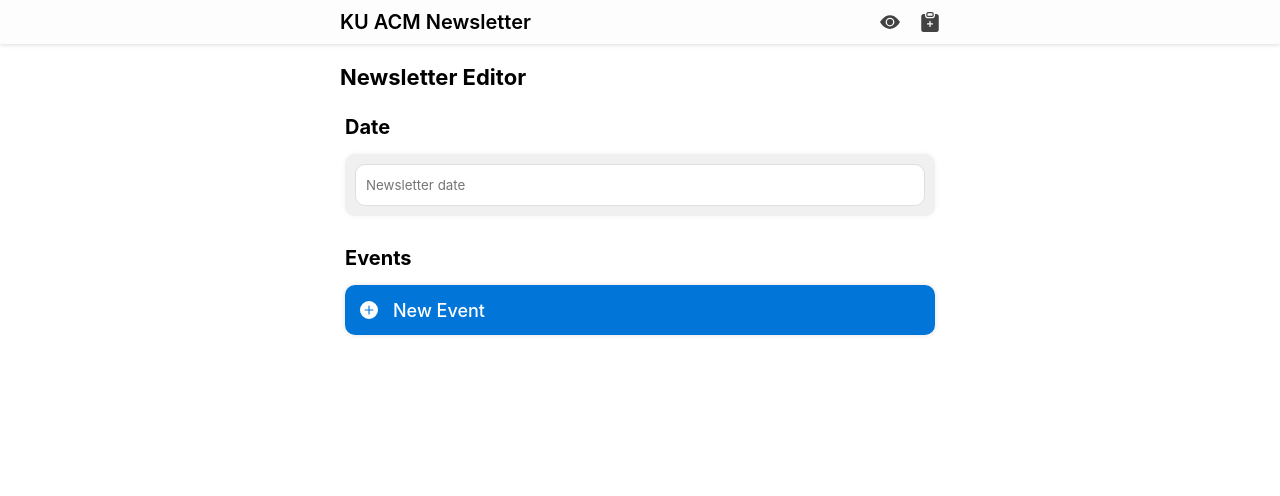
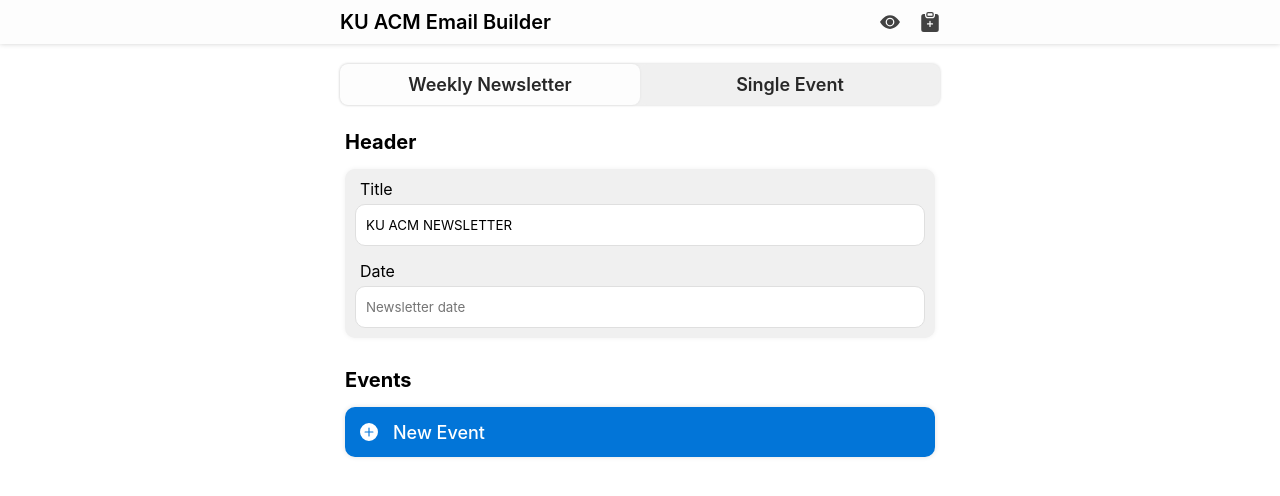
Before and after one commit to KU-ACM/acm-newsletter, a React (Create React App) app: page / in a window 1280 px wide. Both pictures are taken after a click on the element 890 px from the left and 22 px from the top of the page. Shown: the top 496 px of the page. Built offline with nearby package versions, Linux system fonts and the light colour scheme.

Commit message:
added single event mode

```diff
--- a/src/App.css
+++ b/src/App.css
@@ -71,3 +71,38 @@
   height: 20px;
   width: 20px;
 }
+
+.acm-switcher {
+  background-color: #f0f0f0;
+  display: flex;
+  cursor: pointer;
+  color: #282828;
+  box-shadow: 0 0 3px #00000030;
+  border: 0;
+  border-radius: 8px;
+  user-select: none; /* supported by Chrome and Opera */
+  -webkit-user-select: none; /* Safari */
+  -khtml-user-select: none; /* Konqueror HTML */
+  -moz-user-select: none; /* Firefox */
+  -ms-user-select: none; /* Internet Explorer/Edge */
+}
+
+.acm-switcher .acm-switcher-item {
+  background-color: #f0f0f0;
+  border-radius: 8px;
+  font-size: 18px;
+  font-weight: 600;
+  text-align: center;
+  justify-content: center;
+  padding: 10px 15px;
+  display: flex;
+  flex: 1 1 0;
+  height: 100%;
+  z-index: 0;
+}
+
+.acm-switcher-item.acm-switcher-item-selected {
+  background-color: #fdfdfd;
+  box-shadow: 0 0 3px #00000010;
+  z-index: 1;
+}
--- a/src/App.tsx
+++ b/src/App.tsx
@@ -21,7 +21,7 @@
     <>
       <div className="acm-navbar">
         <div className="acm-navbar-item-container">
-          <div className="acm-navbar-title">KU ACM Newsletter</div>
+          <div className="acm-navbar-title">KU ACM Email Builder</div>
           <div className="acm-navbar-button" onClick={toggleEditing}>
             {isEditing ? (
               <EyeFill className="acm-navbar-button-icon" />
--- a/src/components/editor/Editor.tsx
+++ b/src/components/editor/Editor.tsx
@@ -1,18 +1,24 @@
 import { ChangeEvent, useContext, useState } from "react";
+import { CardImage, PencilFill, PlusCircleFill } from "react-bootstrap-icons";
 import { AppContext } from "../../data/AppContext";
 import { emptyEvent, KAEvent } from "../../data/KANewsletter";
 import { uploadImage } from "../../services/ImageUploadService";
-import {
-  CardImage,
-  PencilFill,
-  PlusCircle,
-  PlusCircleFill,
-} from "react-bootstrap-icons";
 import "./editor.css";
 
 const Editor = (): JSX.Element => {
   const { newsletterData, setNewsletterData } = useContext(AppContext);
   const [editingIndex, setEditingIndex] = useState<number>(-1);
+  const [headerEnabled, setHeaderEnabled] = useState<boolean>(true);
+  const [singleEventMode, setSingleEventMode] = useState<boolean>(false);
+
+  const switchSingleEventModeTo = (flag: boolean) => {
+    setNewsletterData({
+      ...newsletterData,
+      hasHeader: !flag,
+    });
+    setHeaderEnabled(!flag);
+    setSingleEventMode(flag);
+  };
 
   const onEditingIndexChanged = (index: number) => {
     setEditingIndex(index);
@@ -22,7 +28,7 @@
     const _events = newsletterData.events;
     _events[editingIndex] = event;
     setNewsletterData({
-      date: newsletterData.date,
+      ...newsletterData,
       events: _events,
     });
     setEditingIndex(-1);
@@ -31,7 +37,7 @@
   const onEventCreated = () => {
     const numCurrentEvents = newsletterData.events.length;
     setNewsletterData({
-      date: newsletterData.date,
+      ...newsletterData,
       events: [...newsletterData.events, emptyEvent],
     });
     setEditingIndex(numCurrentEvents);
@@ -40,22 +46,50 @@
   const deleteEvent = (event: KAEvent) => {
     setEditingIndex(-1);
     setNewsletterData({
-      date: newsletterData.date,
+      ...newsletterData,
       events: newsletterData.events.filter((e) => e !== event),
     });
   };
 
   const handleDateChange = (e: ChangeEvent<HTMLInputElement>) => {
     setNewsletterData({
+      ...newsletterData,
       date: e.target.value,
-      events: newsletterData.events,
+    });
+  };
+
+  const handleTitleChange = (e: ChangeEvent<HTMLInputElement>) => {
+    setNewsletterData({
+      ...newsletterData,
+      title: e.target.value,
     });
   };
 
   return (
     <div className="acm-editor-container">
-      <div className="acm-editor-title">Newsletter Editor</div>
-      <div className="acm-editor-subtitle">Date</div>
+      <div className="acm-switcher">
+        <div
+          className={
+            "acm-switcher-item" +
+            (singleEventMode ? "" : " acm-switcher-item-selected")
+          }
+          onClick={() => switchSingleEventModeTo(false)}
+        >
+          Weekly Newsletter
+        </div>
+        <div
+          className={
+            "acm-switcher-item" +
+            (singleEventMode ? " acm-switcher-item-selected" : "")
+          }
+          onClick={() => switchSingleEventModeTo(true)}
+        >
+          Single Event
+        </div>
+      </div>
+      {headerEnabled && (
+        <>
+          <div className="acm-editor-subtitle">Header</div>
           <div style={{ padding: 5 }}>
             <div className="acm-editor-form-container">
               <form
@@ -64,15 +98,24 @@
                   e.preventDefault();
                 }}
               >
+                <div className="acm-editor-form-label">Title</div>
                 <input
                   type="text"
-              style={{ margin: 0 }}
+                  value={newsletterData.title}
+                  onChange={handleTitleChange}
+                />
+                <div className="acm-editor-form-label">Date</div>
+                <input
+                  type="text"
+                  style={{ marginBottom: 0 }}
                   placeholder="Newsletter date"
                   onChange={handleDateChange}
                 />
               </form>
             </div>
           </div>
+        </>
+      )}
       <div className="acm-editor-subtitle">Events</div>
       <div className="acm-editor-event-preview-container">
         {newsletterData.events.map((e) => (
--- a/src/components/event-card/EventCard.tsx
+++ b/src/components/event-card/EventCard.tsx
@@ -11,6 +11,7 @@
         <img className="acm-card-img" src={props.event.img_src} alt="event" />
       )}
       <div className="acm-card-header-container">
+        {(props.event.date || props.event.time || props.event.venue) && (
           <div className="acm-card-header-dtv-container">
             {props.event.date && (
               <div className="acm-card-header-dtv">{props.event.date}</div>
@@ -22,6 +23,7 @@
               <div className="acm-card-header-dtv">{props.event.venue}</div>
             )}
           </div>
+        )}
         <div className="acm-card-header-title">{props.event.title}</div>
       </div>
 
--- a/src/components/event-card/eventCard.css
+++ b/src/components/event-card/eventCard.css
@@ -18,17 +18,15 @@
 }
 
 .acm-card-header-container .acm-card-header-dtv-container {
-  margin-top: 5px;
-  margin-bottom: 10px;
+  margin-bottom: 15px;
   font-size: 18px;
   color: #e50909;
   font-weight: 600;
-  display: flex;
-  flex-flow: row wrap;
-  gap: 8px;
 }
 
 .acm-card-header-dtv-container .acm-card-header-dtv {
+  display: inline-block;
+  margin: 0 5px 5px 0;
   border: 2px solid #e50909;
   padding: 3px 5px;
   border-radius: 6px;
@@ -36,8 +34,7 @@
 
 
 .acm-card-header-container .acm-card-header-title {
-  margin-top: 5px;
-  font-size: 22px;
+  font-size: 24px;
   line-height: 26px;
   font-weight: bold;
 }
--- a/src/components/newsletter/Newsletter.tsx
+++ b/src/components/newsletter/Newsletter.tsx
@@ -10,10 +10,10 @@
 
   return (
     <div className="acm-newsletter-container">
-      <div className="acm-newsletter-header">
-        <div className="acm-newsletter-header-title">KU ACM NEWSLETTER</div>
+      {newsletterData.hasHeader && <div className="acm-newsletter-header">
+        <div className="acm-newsletter-header-title">{newsletterData.title}</div>
         <div className="acm-newsletter-header-date">{newsletterData.date}</div>
-      </div>
+      </div>}
       {newsletterData.events.map((e) => (
         <EventCard event={e} />
       ))}
--- a/src/data/AppContext.tsx
+++ b/src/data/AppContext.tsx
@@ -1,9 +1,8 @@
 import React, {
-  createContext,
   Dispatch,
   ReactNode,
   SetStateAction,
-  useState,
+  useState
 } from "react";
 import { KANewsletter } from "./KANewsletter";
 
@@ -20,6 +19,8 @@
 
 export const AppContextProvider = ({ children }: AppProviderProps) => {
   const [newsletterData, setNewsletterData] = useState<KANewsletter>({
+    hasHeader: true,
+    title: 'KU ACM NEWSLETTER',
     date: "",
     events: [],
   });
--- a/src/data/ExportHelper.ts
+++ b/src/data/ExportHelper.ts
@@ -189,17 +189,15 @@
     }
 
     .acm-card-header-container .acm-card-header-dtv-container {
-        margin-top: 5px;
-        margin-bottom: 10px;
+      margin-bottom: 15px;
       font-size: 18px;
       color: #e50909;
       font-weight: 600;
-        display: flex;
-        flex-flow: row wrap;
-        gap: 8px;
     }
 
     .acm-card-header-dtv-container .acm-card-header-dtv {
+      display: inline-block;
+      margin: 0 5px 5px 0;
       border: 2px solid #e50909;
       padding: 3px 5px;
       border-radius: 6px;
@@ -207,8 +205,7 @@
 
 
     .acm-card-header-container .acm-card-header-title {
-        margin-top: 5px;
-        font-size: 22px;
+      font-size: 24px;
       line-height: 26px;
       font-weight: bold;
     }
@@ -231,7 +228,6 @@
       margin-top: 20px;
       width: 100%;
     }
-
     </style>
     <style>
       .acm-footer {
--- a/src/data/KANewsletter.ts
+++ b/src/data/KANewsletter.ts
@@ -10,6 +10,8 @@
 };
 
 export type KANewsletter = {
+  hasHeader: boolean;
+  title: string;
   date: string;
   events: KAEvent[];
 };
```
Lines whose indentation alone changed are shown as unchanged.
